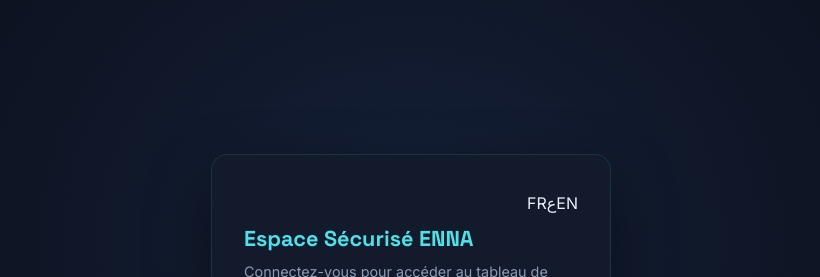
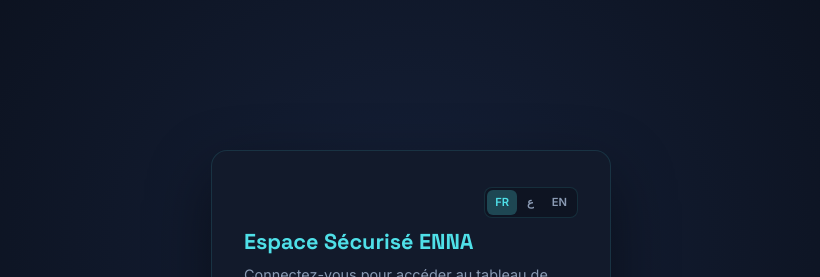
Before and after one commit to TakNouar/DashEnna, a React (Vite) app in the folder frontend/: page / in a window 1280 px wide. Shown: the top 277 px of the page, without its empty margins (229-1049 px from the left). Built offline with nearby package versions, Linux system fonts and the light colour scheme.

Commit message:
v2.3: lang-switch + RTL styles

```diff
--- a/frontend/src/styles/index.css
+++ b/frontend/src/styles/index.css
@@ -222,3 +222,48 @@
 .hb-val { width: 40px; text-align: right; font-family: var(--mono); font-size: 0.78rem; }
 
 .empty { color: var(--muted); font-size: 0.85rem; padding: 20px; text-align: center; }
+
+/* Language switcher */
+.lang-switch {
+  display: inline-flex;
+  gap: 2px;
+  border: 1px solid var(--border);
+  border-radius: 8px;
+  padding: 2px;
+  background: rgba(0,0,0,0.2);
+}
+.lang-switch button {
+  font-size: 0.7rem;
+  font-weight: 600;
+  padding: 4px 8px;
+  border: none;
+  border-radius: 6px;
+  background: transparent;
+  color: var(--muted);
+  cursor: pointer;
+}
+.lang-switch button.active {
+  background: rgba(79, 224, 232, 0.25);
+  color: var(--cyan);
+}
+.lang-switch button:hover {
+  color: var(--text);
+}
+
+/* Arabic RTL tweaks */
+html[dir="rtl"] .topbar,
+html[dir="rtl"] .tabs,
+html[dir="rtl"] .page,
+html[dir="rtl"] footer {
+  direction: rtl;
+}
+html[dir="rtl"] .brand {
+  flex-direction: row-reverse;
+}
+html[dir="rtl"] .top-meta {
+  flex-direction: row-reverse;
+}
+html[dir="rtl"] .kpi .l,
+html[dir="rtl"] .sub {
+  text-align: right;
+}
```
